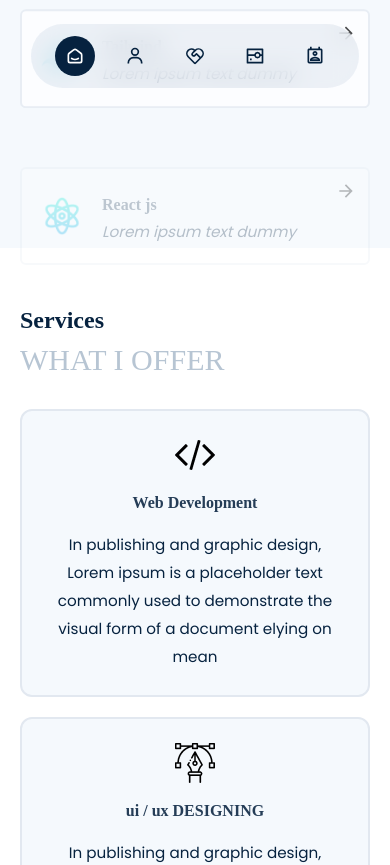
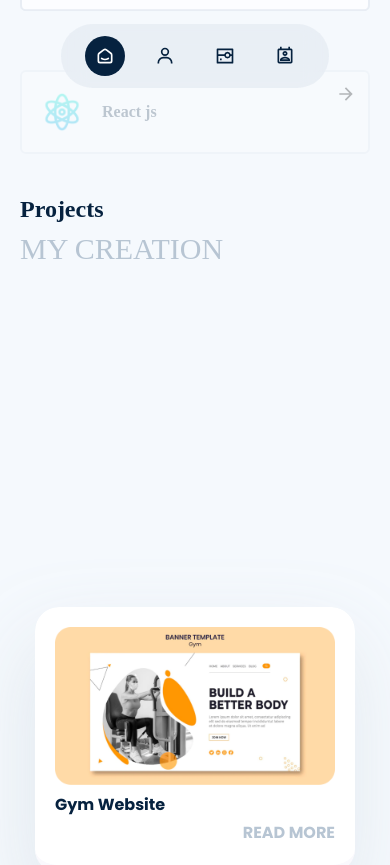
Before and after one commit to Wahdannajmil/portofolio-react-tailwind, a React (Vite) app: page / in a window 390 px wide. Shown: the part 1600-2465 px from the top of the page. Built offline with nearby package versions, Linux system fonts and the light colour scheme; a web font is replaced by a local one.

Commit message:
deleting file unimportant

```diff
--- a/src/App.jsx
+++ b/src/App.jsx
@@ -1,10 +1,7 @@
 import Hero from "./components/Hero";
 import Navbar from "./Layouts/Navbar";
 import Skills from "./components/Skills";
-import Service from "./components/Services";
 import Projects from "./components/Projects";
-import Testimonials from "./components/Testimonials";
-import Hireme from "./components/Hireme";
 import Contact from "./components/Contact";
 import { useEffect } from "react";
 import Aos from "aos";
@@ -23,14 +20,11 @@ const App = () => {
       <Navbar />
       <Hero />
       <Skills />
-      <Service />
       <Projects />
-      <Testimonials />
-      <Hireme />
       <Contact />
       <footer className="p-3 text-center">
-        <h6 className="mb-3">Amirmasoud Abedi</h6>
-        <p>Coding With Enjoy All © Copy Right Reserved 2023</p>
+        <h6 className="mb-3">Wahdan Najmil Fata</h6>
+        <p>Coding With Enjoy</p>
       </footer>
     </div>
   );
--- a/src/Content.js
+++ b/src/Content.js
@@ -37,10 +37,6 @@ export const content = {
       icon: BiUser,
     },
     {
-      link: "#services",
-      icon: RiServiceLine,
-    },
-    {
       link: "#projects",
       icon: RiProjectorLine,
     },
@@ -49,6 +45,7 @@ export const content = {
       icon: MdOutlinePermContactCalendar,
     },
   ],
+
   hero: {
     title: "Frontend Web Developer",
     firstName: "Wahdan Najmil",
@@ -71,59 +68,37 @@ export const content = {
     skills_content: [
       {
         name: "Figma",
-        para: "Lorem ipsum text  dummy",
         logo: figma,
       },
       {
         name: "html",
-        para: "Lorem ipsum text  dummy",
         logo: html,
       },
       {
         name: "CSS",
-        para: "Lorem ipsum text  dummy",
         logo: css,
       },
       {
         name: "js",
-        para: "Lorem ipsum text  dummy",
         logo: js,
       },
       {
         name: "Bootstrap",
-        para: "Lorem ipsum text  dummy",
         logo: Bootstrap,
       },
       {
         name: "Tailwind",
-        para: "Lorem ipsum text  dummy",
         logo: Tailwind,
       },
       {
         name: "React js",
-        para: "Lorem ipsum text  dummy",
         logo: reactjs,
       },
 
     ],
     icon: MdArrowForward,
   },
-  services: {
-    title: "Services",
-    subtitle: "WHAT I OFFER",
-    service_content: [
-      {
-        title: "Web Development",
-        para: "In publishing and graphic design, Lorem ipsum is a placeholder text commonly used to demonstrate the visual form of a document elying on mean",
-        logo: services_logo1,
-      },
-      {
-        title: "ui / ux DESIGNING",
-        para: "In publishing and graphic design, Lorem ipsum is a placeholder text commonly used to demonstrate the visual form of a document elying on mean",
-        logo: services_logo2,
-      },
-    ],
-  },
+
   Projects: {
     title: "Projects",
     subtitle: "MY CREATION",
@@ -142,62 +117,24 @@ export const content = {
       },
     ],
   },
-  Testimonials: {
-    title: "Testimonials",
-    subtitle: "MY CLIENT REVIEWS",
-    testimonials_content: [
-      {
-        review:
-          "“In publishing and graphic design, Lorem ipsum is a placeholder text commonly used to demonstra”",
-        img: avatar1,
-        name: "JOHN DOE",
-      },
-      {
-        review:
-          "“In publishing and graphic design, Lorem ipsum is a placeholder text commonly used to demonstra”",
-        img: avatar2,
-        name: "Tom Alex",
-      },
-      {
-        review:
-          "“In publishing and graphic design, Lorem ipsum is a placeholder text commonly used to demonstra”",
-        img: avatar3,
-        name: "Johnny",
-      },
-      {
-        review:
-          "“In publishing and graphic design, Lorem ipsum is a placeholder text commonly used to demonstra”",
-        img: avatar4,
-        name: "ROBBIN",
-      },
-    ],
-  },
-  Hireme: {
-    title: "Hire Me",
-    subtitle: "FOR YOUR PROJECTS",
-    image1: Hireme_person,
-    image2: Hireme_person2,
-    para: "In publishing and graphic design, Lorem ipsum is a placeholder text commonly used to demonstrate the visual form of a document elying on mean",
-    btnText: "Hire Me",
-  },
   Contact: {
-    title: "Contect Me",
+    title: "Contact Me",
     subtitle: "GET IN TOUCH",
     social_media: [
       {
-        text: "codingwithenjoy@gmail.com",
+        text: "najmilwahdan@gmail.com",
         icon: GrMail,
-        link: "mailto:codingwithenjoy@gmail.com",
+        link: "mailto:najmilwahdan@gmail.com",
       },
       {
-        text: "+98 930 311 5211",
+        text: "+62 823 3184 4648",
         icon: MdCall,
-        link: "https://wa.me/9917877456",
+        link: "https://wa.me/6282331844648",
       },
       {
         text: "codingwithenjoy",
         icon: BsInstagram,
-        link: "https://www.instagram.com/codingwithenjoy/",
+        link: "https://www.instagram.com/najmilwahdan_/",
       },
     ],
   },
--- a/src/components/Hero.jsx
+++ b/src/components/Hero.jsx
@@ -1,6 +1,6 @@
 import { content } from "../Content";
 const Hero = () => {
-  const { hero } = content;
+const { hero } = content;
 
   return (
     <section id="home" className="overflow-hidden">
--- a/src/components/Hireme.jsx
+++ /dev/null
@@ -1,46 +0,0 @@
-import { content } from "../Content";
-
-const Hireme = () => {
-  const { Hireme } = content;
-
-  return (
-    <section className="bg-bg_light_primary">
-      <div className="md:container px-5 pt-14">
-        <h2 className="title" data-aos="fade-down">
-          {Hireme.title}
-        </h2>
-        <h4 className="subtitle" data-aos="fade-down">
-          {Hireme.subtitle}
-        </h4>
-        <br />
-        <div className="flex items-center md:flex-row flex-col-reverse ">
-          <img
-            src={Hireme.image1}
-            alt="..."
-            data-aos="fade-right"
-            className="max-w-sm md:block hidden"
-          />
-          <img
-            src={Hireme.image2}
-            data-aos="fade-up"
-            alt="..."
-            className="max-w-sm md:hidden"
-          />
-          <div
-            data-aos="fade-left"
-            className="border-2 border-dark_primary max-w-sm
-           p-6 shadow-sm rounded-xl rounded-br-[8rem] sm:min-w-[22rem]"
-          >
-            <p className="leading-7">{Hireme.para}</p>
-            <br />
-            <button className="btn bg-dark_primary text-white">
-              {Hireme.btnText}
-            </button>
-          </div>
-        </div>
-      </div>
-    </section>
-  );
-};
-
-export default Hireme;
--- a/src/components/Services.jsx
+++ /dev/null
@@ -1,35 +0,0 @@
-import { content } from "../Content";
-
-const Services = () => {
-  const { services } = content;
-  return (
-    <section id="services">
-      <div className="md:container px-5 py-14">
-        <h2 className="title" data-aos="fade-down">
-          {services.title}
-        </h2>
-        <h4 className="subtitle" data-aos="fade-down">
-          {services.subtitle}
-        </h4>
-        <br />
-        <div className="flex gap-5 justify-between flex-wrap group">
-          {services.service_content.map((content, i) => (
-            <div
-              key={i}
-              data-aos="fade-up"
-              data-aos-delay={i * 600}
-              className="min-w-[14rem] duration-300 cursor-pointer border-2 border-slate-200 rounded-xl text-center bg-bg_light_primary p-6 flex-1 group-hover:blur-sm
-              hover:!blur-none"
-            >
-              <img src={content.logo} alt="..." className="mx-auto" />
-              <h6 className="my-3">{content.title}</h6>
-              <p className="leading-7">{content.para}</p>
-            </div>
-          ))}
-        </div>
-      </div>
-    </section>
-  );
-};
-
-export default Services;
--- a/src/components/Testimonials.jsx
+++ /dev/null
@@ -1,60 +0,0 @@
-import { content } from "../Content";
-import { Swiper, SwiperSlide } from "swiper/react";
-import "swiper/css";
-import "swiper/css/pagination";
-import { Pagination } from "swiper";
-import { useState } from "react";
-
-const Testimonials = () => {
-  const { Testimonials } = content;
-  const [activeIndex, setActiveIndex] = useState(0);
-  return (
-    <section>
-      <div className="md:container px-5 pt-14">
-        <h2 className="title" data-aos="fade-down">
-          {Testimonials.title}
-        </h2>
-        <h4 className="subtitle" data-aos="fade-down">
-          {Testimonials.subtitle}
-        </h4>
-        <br />
-        <Swiper
-          direction={"vertical"}
-          pagination={{
-            clickable: true,
-          }}
-          data-aos="fade-up"
-          loop={true}
-          spaceBetween={40}
-          slidesPerView={1.7}
-          onSlideChange={(e) => {
-            console.log(e.realIndex);
-            setActiveIndex(e.realIndex);
-          }}
-          modules={[Pagination]}
-          className="md:h-96 h-[40rem] max-w-3xl"
-        >
-          {Testimonials.testimonials_content.map((content, i) => (
-            <SwiperSlide key={i}>
-              <div
-                className={` duration-500 bg-bg_light_primary mx-8 border-2
-              p-8 h-full rounded-2xl flex items-center gap-6
-               border-slate-200 md:flex-row flex-col
-                ${activeIndex !== i && "scale-75 blur-sm"}`}
-              >
-                <img src={content.img} alt="..." className="h-24" />
-                <div>
-                  <p className="sm:text-base text-sm">{content.review}</p>
-                  <br />
-                  <h6>{content.name}</h6>
-                </div>
-              </div>
-            </SwiperSlide>
-          ))}
-        </Swiper>
-      </div>
-    </section>
-  );
-};
-
-export default Testimonials;
```
